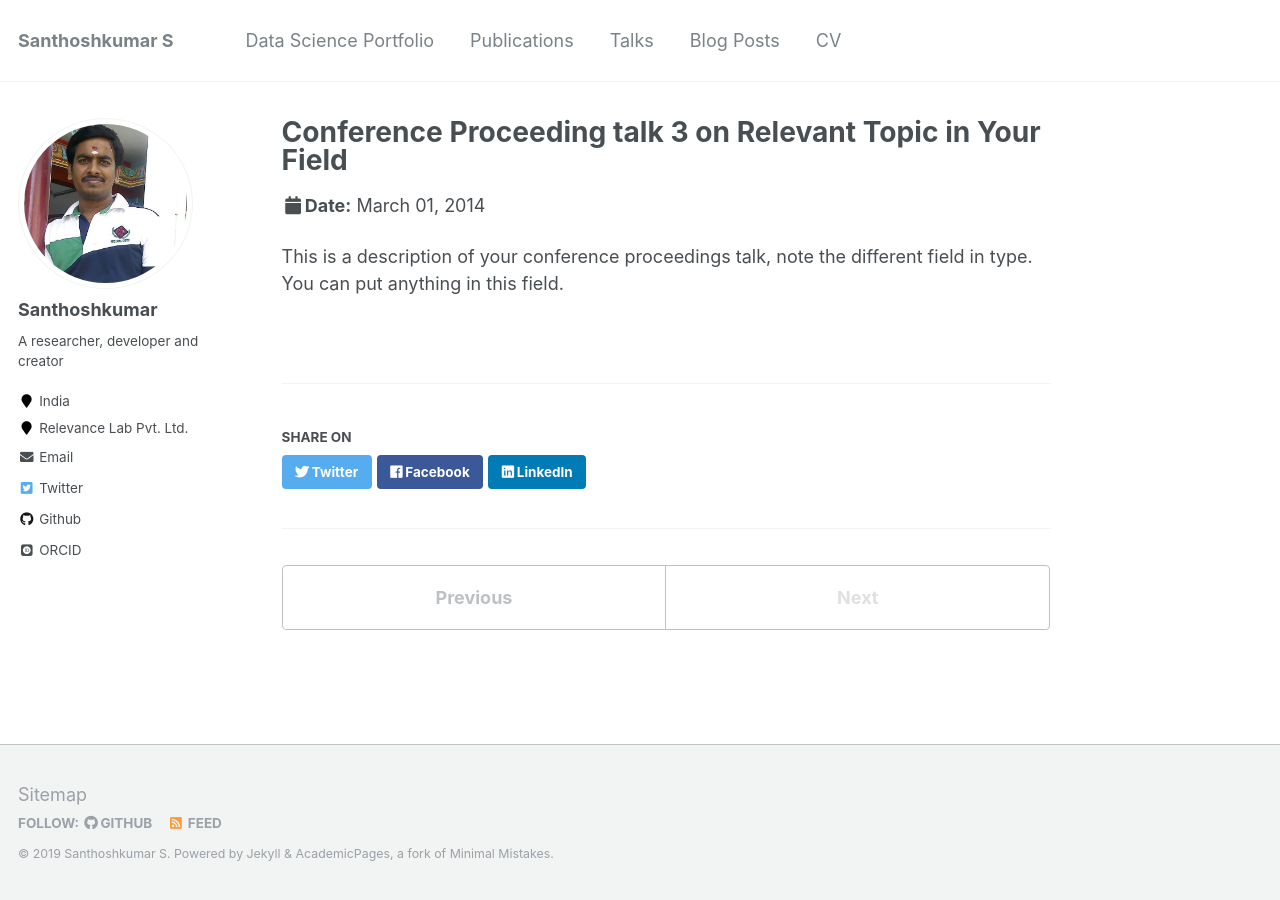
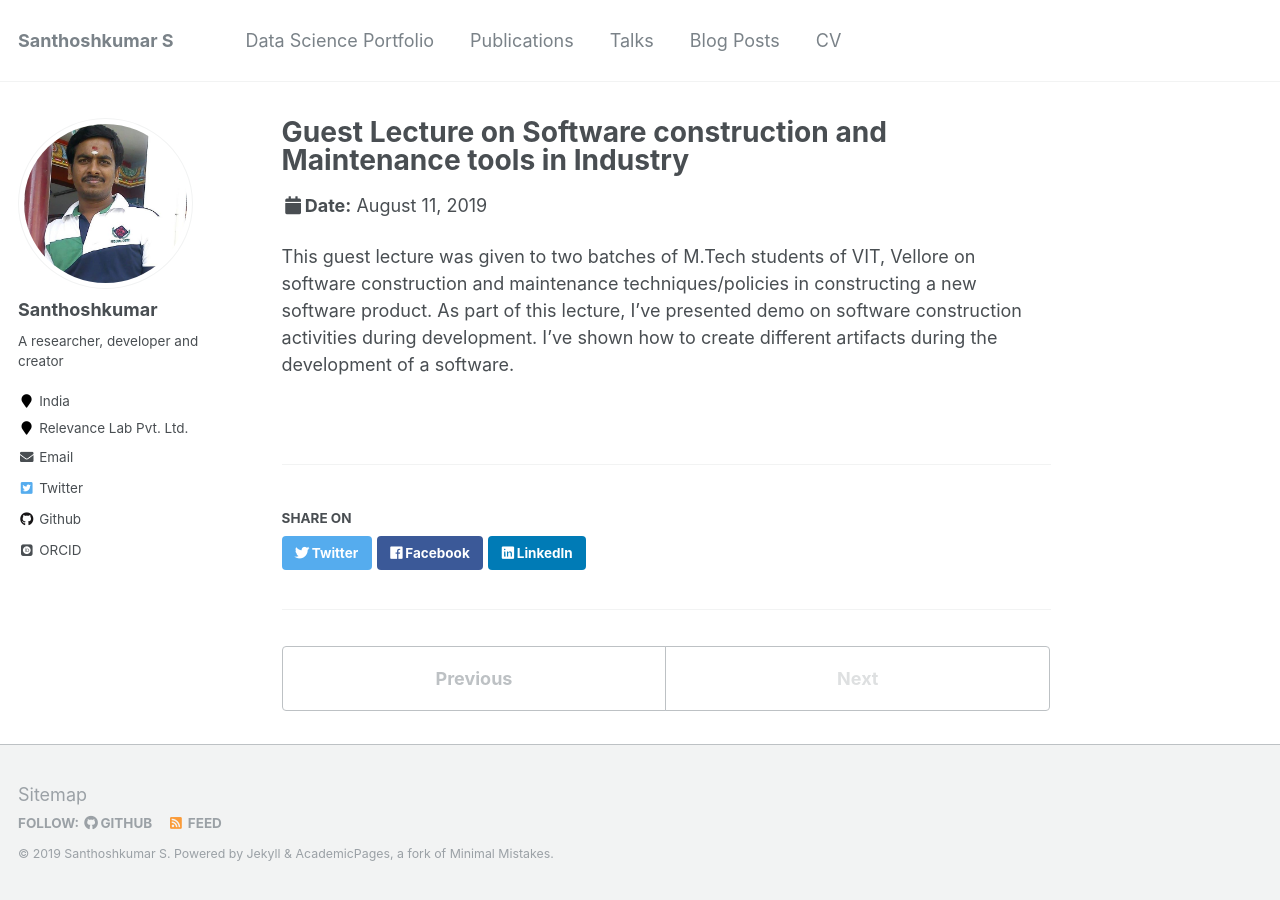
Before and after one commit to santhosh790/santhosh790.github.io, a Jekyll site: the page built from _talks/2014-03-01-talk-3.md, in a window 1280 px wide. Built offline with Jekyll 4.4.1, drawn with Linux system fonts in a browser that asks for light colours; some web fonts are replaced.

Commit message:
Adding talks

```diff
--- a/_talks/2014-03-01-talk-3.md
+++ b/_talks/2014-03-01-talk-3.md
@@ -1,11 +1,14 @@
 ---
-title: "Conference Proceeding talk 3 on Relevant Topic in Your Field"
+title: "Guest Lecture on Software construction and Maintenance tools in Industry"
 collection: talks
-type: "Conference proceedings talk"
-permalink: /talks/2014-03-01-talk-3
-venue: "Testing Institute of America 2014 Annual Conference"
-date: 2014-03-01
-location: "Los Angeles, CA"
+type: "talk"
+permalink: /talks/2019-08-11-talk-3
+venue: "School of Information Technology and Engineering, VIT, Vellore"
+date: 2019-08-11
+location: "VIT, Vellore"
 ---
 
-This is a description of your conference proceedings talk, note the different field in type. You can put anything in this field.
+
+
+This guest lecture was given to two batches of M.Tech students of VIT, Vellore on software construction and maintenance techniques/policies in constructing a new software product.
+As part of this lecture, I've presented demo on software construction activities during development. I've shown how to create different artifacts during the development of a software.
```
Also changed, not shown: _talks/2012-03-01-talk-1.md (+6 -6 lines), _talks/2013-03-01-tutorial-1.md (+7 -7 lines), _talks/2014-02-01-talk-2.md (+8 -7 lines).
